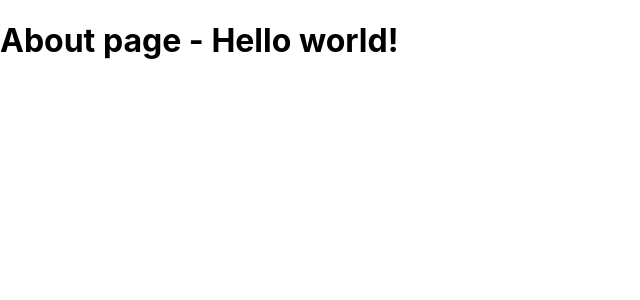
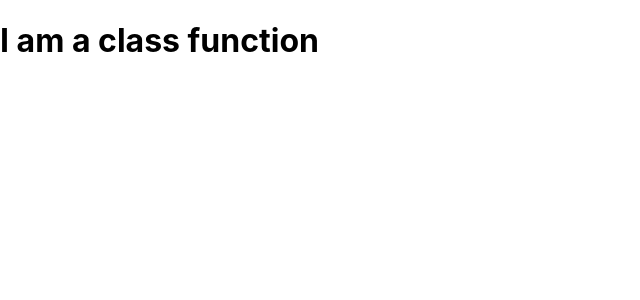
Before and after one commit to olliebrownlow/movie-app, a Next.js app: page /about in a window 1280 px wide. Shown: the top 300 px of the page, without its empty margins (0-640 px from the left). Built offline with nearby package versions, Linux system fonts and the light colour scheme.

Commit message:
Fixes cross origin error, changes to about.js

```diff
--- a/pages/about.js
+++ b/pages/about.js
@@ -2,10 +2,19 @@ import React from 'react';
 
 
 // functional component
-const About = () => {
-    const message = "Hello world!"
+// const About = () => {
+//   const message = "Hello world!"
+//   return (
+//     <h1>About page - {message}</h1>
+//   )
+// }
+
+class About extends React.Component {
+  render() {
     return (
-      <h1>About page - {message}</h1>
+      <h1>I am a class function</h1>
     )
+  }
 }
-    export default About
+
+export default About
```
Also changed, not shown: pages/index.js (+4 -4 lines).
